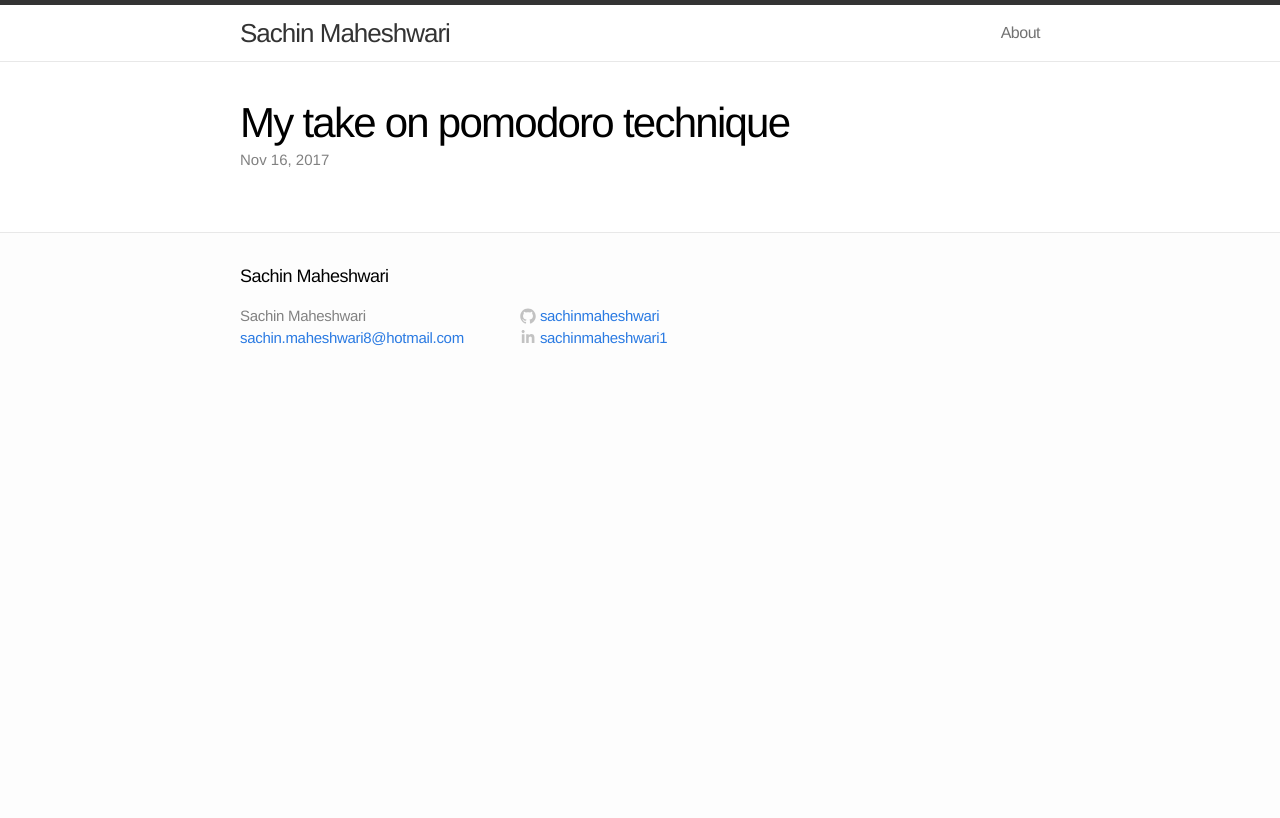
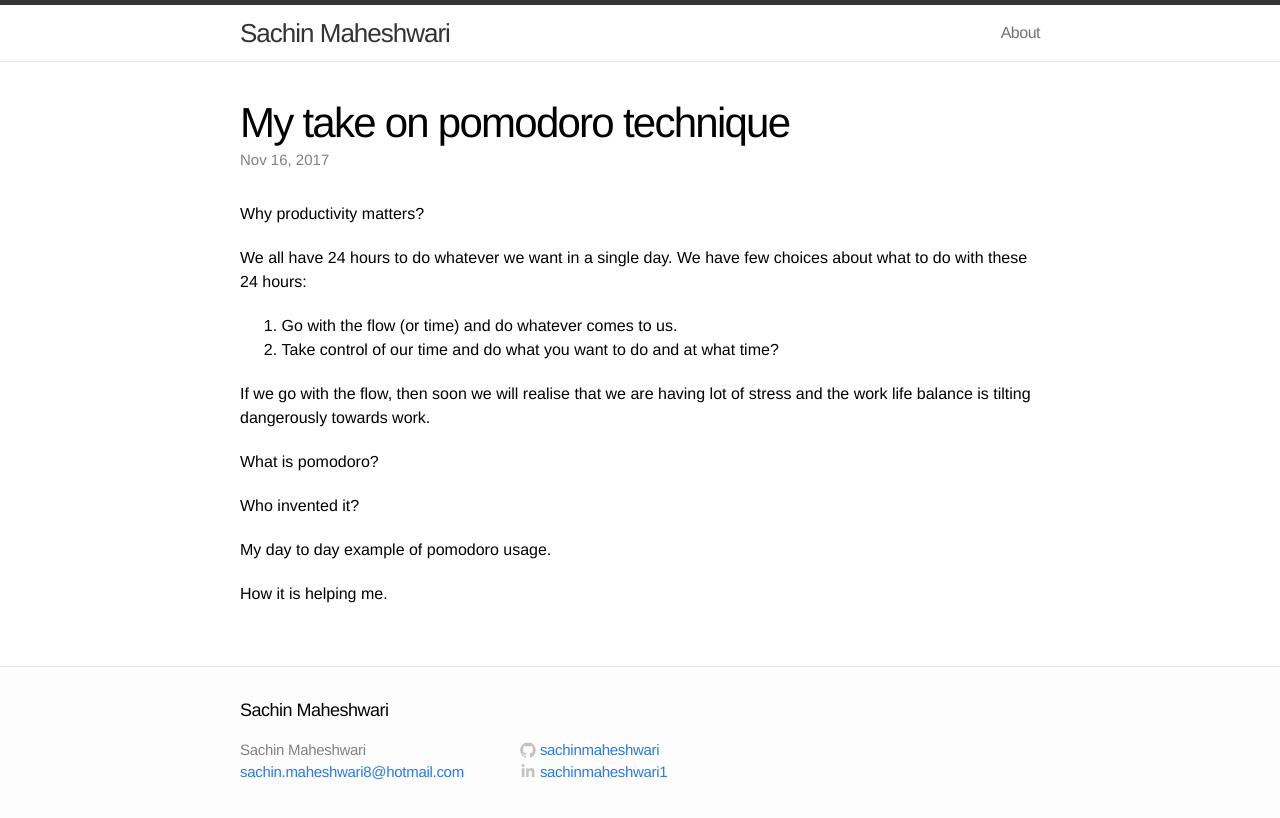
Before and after one commit to sachinmaheshwari/sachinmaheshwari.github.io, a Jekyll site: the page built from _posts/2017-11-16-my-take-on-pomodoro.md, in a window 1280 px wide. Shown: the top 818 px of the page. Built offline with Jekyll 4.4.1, drawn with Linux system fonts in a browser that asks for light colours; comment, search, counter and statistics services are not loaded.

Commit message:
Initial draft for pomodoro

```diff
--- a/_posts/2017-11-16-my-take-on-pomodoro.md
+++ b/_posts/2017-11-16-my-take-on-pomodoro.md
@@ -3,3 +3,26 @@ title: "My take on pomodoro technique"
 date: 2017-11-16
 layout: post
 ---
+
+
+
+Why productivity matters?
+
+
+
+We all have 24 hours to do whatever we want in a single day. We have few choices about what to do with these 24 hours:
+
+1. Go with the flow (or time) and do whatever comes to us.
+2. Take control of our time and do what you want to do and at what time?
+
+If we go with the flow, then soon we will realise that we are having lot of stress and the work life balance is tilting dangerously towards work.
+
+
+
+What is pomodoro?
+
+Who invented it?
+
+My day to day example of pomodoro usage.
+
+How it is helping me.
```
